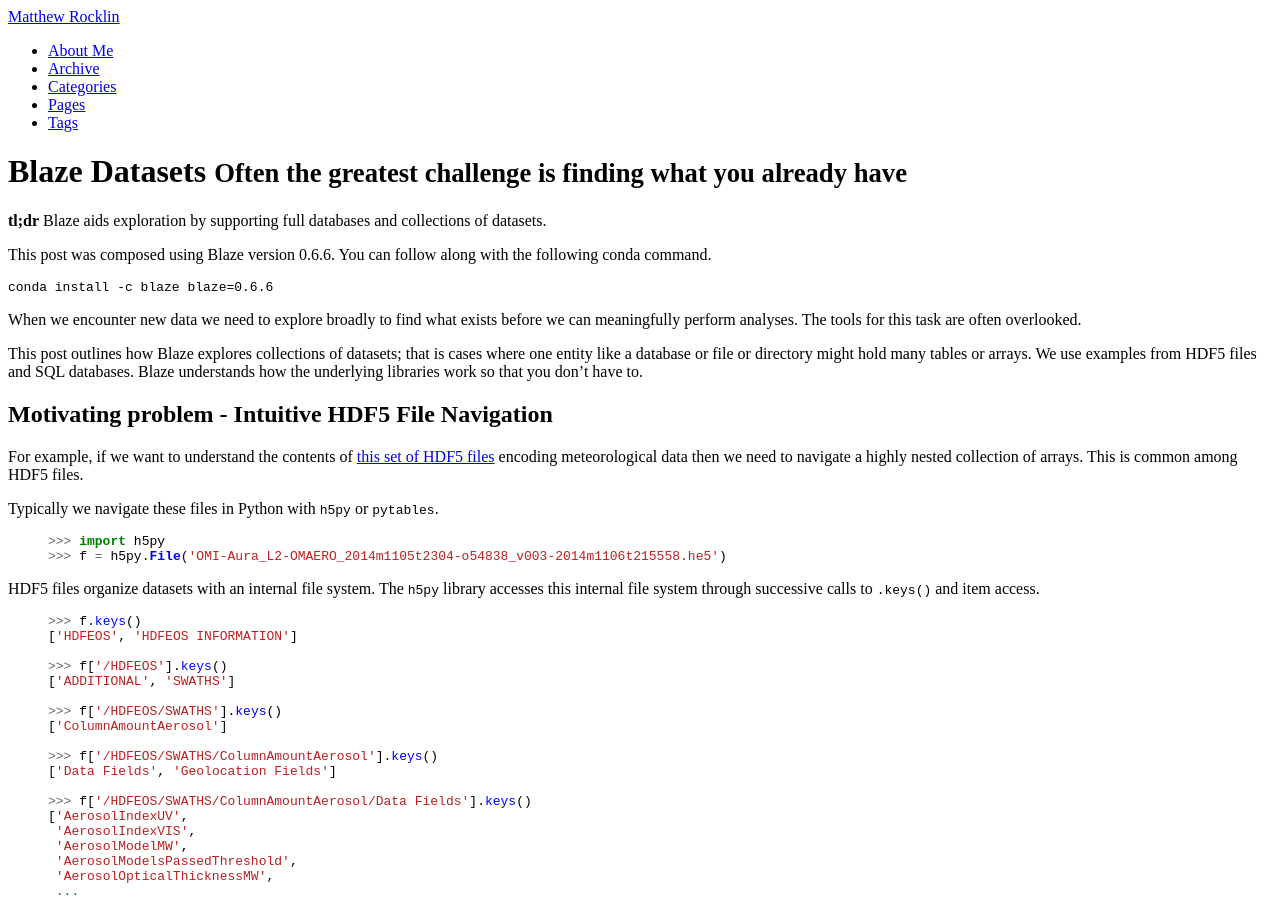
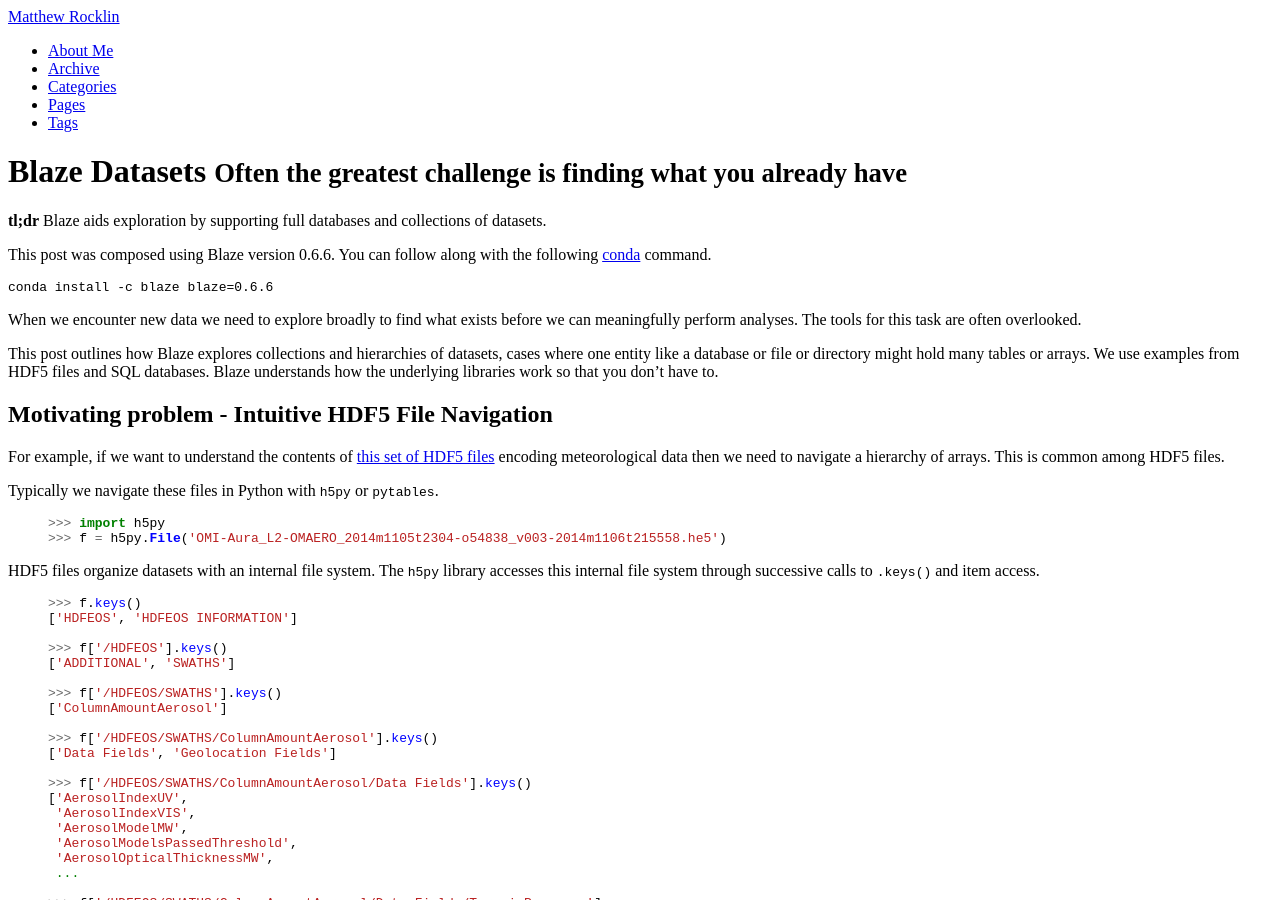
Before and after one commit to besyskymnbk/blog, a Jekyll site: the page built from _posts/work/2014-11-20-Blaze-Datasets.md, in a window 1280 px wide and 900 px high. Built offline with Jekyll 4.4.1, drawn with Linux system fonts in a browser that asks for light colours; comment, search, counter and statistics services are not loaded; some of the changed text lies outside the part shown.

Commit message:
link for conda and collections -> hierarchies in some places
Thanks @eriknw for the suggestions

```diff
--- a/_posts/work/2014-11-20-Blaze-Datasets.md
+++ b/_posts/work/2014-11-20-Blaze-Datasets.md
@@ -12,7 +12,7 @@ tags : [scipy, Python, Programming]
 collections of datasets.
 
 This post was composed using Blaze version 0.6.6.  You can follow along with
-the following conda command.
+the following [conda](http://conda.pydata.org/) command.
 
     conda install -c blaze blaze=0.6.6
 
@@ -20,10 +20,10 @@ When we encounter new data we need to explore broadly to find what exists
 before we can meaningfully perform analyses.  The tools for this task are often
 overlooked.
 
-This post outlines how Blaze explores collections of datasets; that is
-cases where one entity like a database or file or directory might hold many
-tables or arrays.  We use examples from HDF5 files and SQL databases.  Blaze
-understands how the underlying libraries work so that you don't have to.
+This post outlines how Blaze explores collections and hierarchies of datasets,
+cases where one entity like a database or file or directory might hold
+many tables or arrays.  We use examples from HDF5 files and SQL databases.
+Blaze understands how the underlying libraries work so that you don't have to.
 
 
 Motivating problem - Intuitive HDF5 File Navigation
@@ -31,8 +31,8 @@ Motivating problem - Intuitive HDF5 File Navigation
 
 For example, if we want to understand the contents of [this set of HDF5
 files](http://mirador.gsfc.nasa.gov/cgi-bin/mirador/granlist.pl?page=1&location=(-90,-180),(90,180)&dataSet=OMAERO&version=003&allversion=003&startTime=2014-11-05T00:00:01Z&endTime=2014-11-05T23:59:59Z&keyword=OMAERO&longname=OMI/Aura%20Multi-wavelength%20Aerosol%20Optical%20Depth%20and%20Single%20Scattering%20Albedo%201-orbit%20L2%20Swath%2013x24%20km&CGISESSID=958493efa9d8a96c5ba2d0b4d69c986d&prodpg=http://mirador.gsfc.nasa.gov/collections/OMAERO__003.shtml)
-encoding meteorological data then we need to navigate a highly nested
-collection of arrays.  This is common among HDF5 files.
+encoding meteorological data then we need to navigate a hierarchy of
+arrays.  This is common among HDF5 files.
 
 Typically we navigate these files in Python with `h5py` or `pytables`.
 
@@ -636,8 +636,8 @@ Looks good, we compute and store to CSV file with `into`
 Beyond SQL
 ----------
 
-SQL isn't unique, many systems hold collections of datasets.  Blaze supports
-navigation over Mongo databases, [Blaze
+SQL isn't unique, many systems hold collections or hierarchies of datasets.
+Blaze supports navigation over Mongo databases, [Blaze
 servers](http://blaze.pydata.org/docs/latest/server.html), HDF5 files, or even
 just dictionaries of pandas DataFrames or CSV files.
 
@@ -821,12 +821,12 @@ Final Thoughts
 *Often the greatest challenge is finding what you already have.*
 
 Discovery and exploration are just as important as computation.  By extending
-the Blaze's expression system to collections of datasets we create a smooth
+the Blaze's expression system to hierarchies of datasets we create a smooth
 user experience from first introductions to data all the way to analytic
 queries and saving results.
 
 This work was easy.  The pluggable architecture of Blaze made it surprisingly
 simple to extend the Blaze model from tables and arrays to collections of
-tables and arrays.  We wrote about [20 significant lines of
+tables and arrays.  We wrote about [40 significant lines of
 code](https://github.com/ContinuumIO/blaze/pull/825) for each supported
 backend.
```
